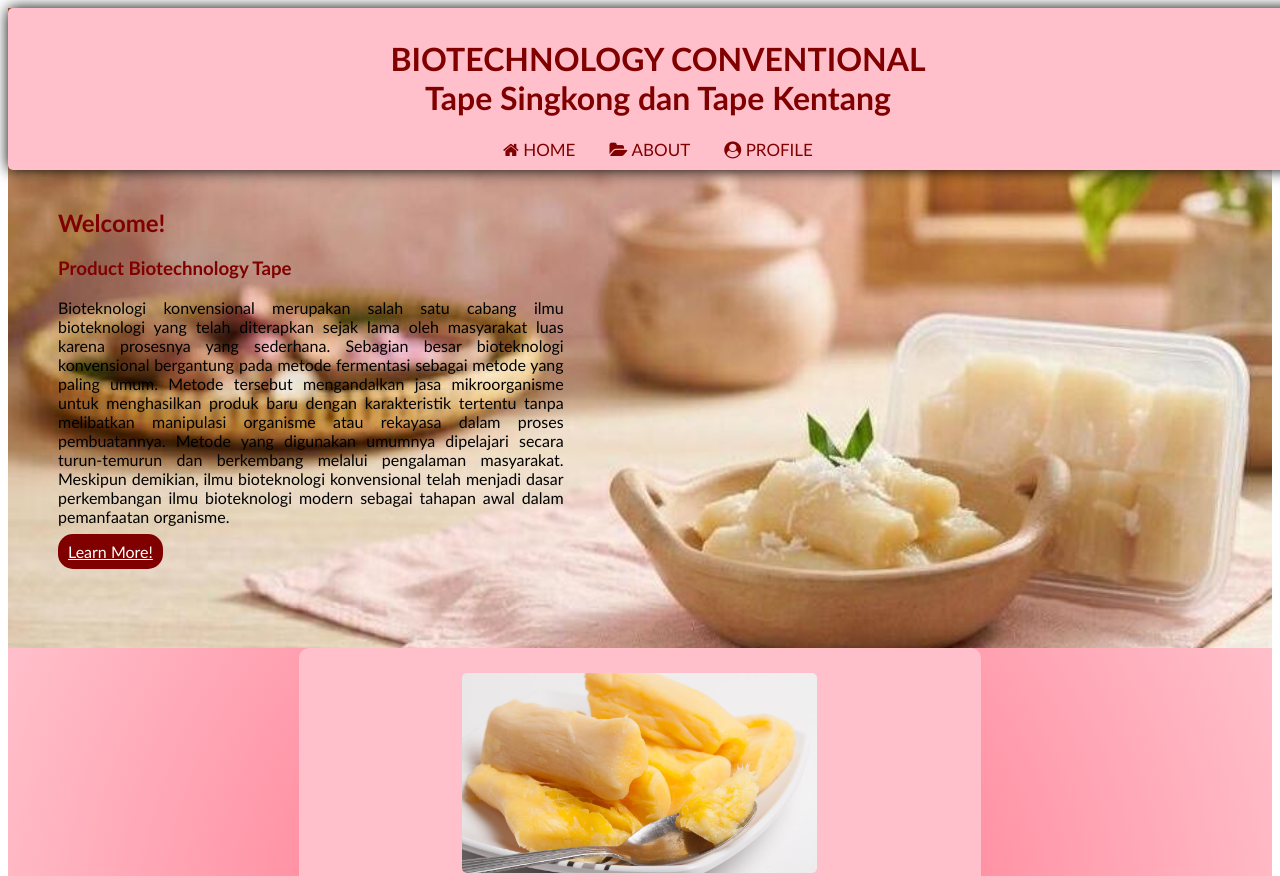
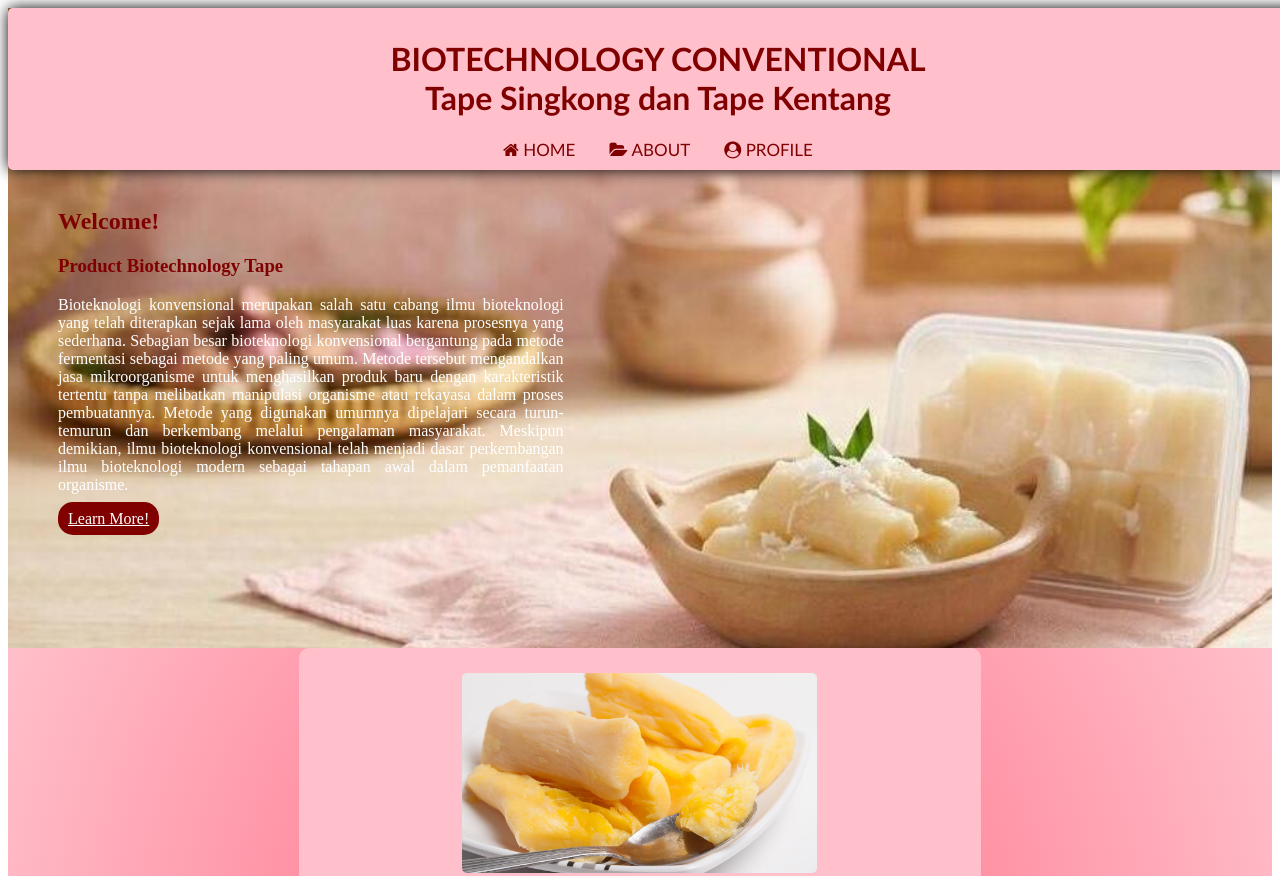
Before and after one commit to clarabelva/clarabelva.github.io, a plain HTML site: page index.html in a window 1280 px wide. Shown: the top 876 px of the page. Drawn offline with Linux system fonts and the light colour scheme.

Commit message:
styles.css

```diff
--- a/styles.css
+++ b/styles.css
@@ -28,7 +28,6 @@ nav a:hover{
     background-size: cover;
     padding-top: 25px;
     text-align: justify;
-    font-family: 'Trebuchet MS', 'Lucida Sans Unicode', 'Lucida Grande', 'Lucida Sans', Arial, sans-serif;
     h1{
         color: maroon;
     }
@@ -36,7 +35,7 @@ nav a:hover{
         color: maroon;
     }
     p{
-        color: black;
+        color: white;
     }
 }
 .descriptionHOME{
```
